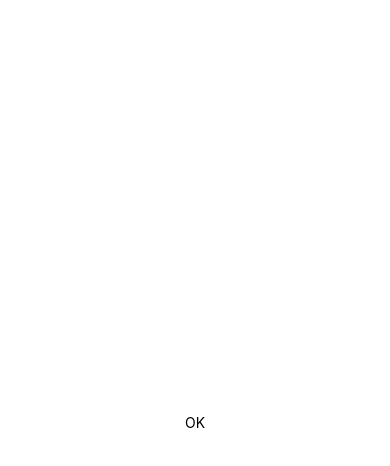
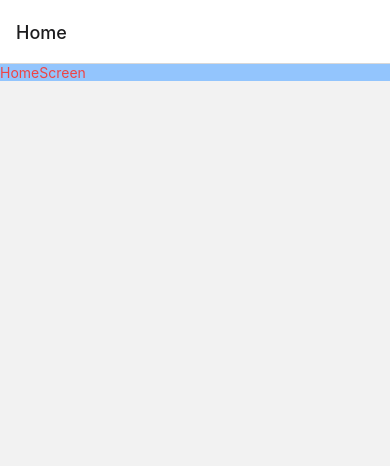
Before and after one commit to thutasann/foodnative, a React Native app: screen /Home in a window 390 px wide. Shown: the top 466 px of the page. Built offline with nearby package versions, Linux system fonts and the light colour scheme.

Commit message:
feat: tailwind setup

```diff
--- a/App.tsx
+++ b/App.tsx
@@ -1,20 +1,15 @@
-import { StatusBar } from 'expo-status-bar'
-import { StyleSheet, Text, View } from 'react-native'
+import { NavigationContainer } from '@react-navigation/native'
+import HomeScreen from './screens/HomeScreen'
+import { createNativeStackNavigator } from '@react-navigation/native-stack'
+
+const Stack = createNativeStackNavigator()
 
 export default function App() {
   return (
-    <View style={styles.container}>
-      <Text>OK</Text>
-      <StatusBar style='auto' />
-    </View>
+    <NavigationContainer>
+      <Stack.Navigator>
+        <Stack.Screen name='Home' component={HomeScreen} />
+      </Stack.Navigator>
+    </NavigationContainer>
   )
 }
-
-const styles = StyleSheet.create({
-  container: {
-    flex: 1,
-    backgroundColor: '#fff',
-    alignItems: 'center',
-    justifyContent: 'center',
-  },
-})
--- a/babel.config.js
+++ b/babel.config.js
@@ -1,6 +1,7 @@
-module.exports = function(api) {
-  api.cache(true);
+module.exports = function (api) {
+  api.cache(true)
   return {
     presets: ['babel-preset-expo'],
-  };
-};
+    plugins: ['nativewind/babel'],
+  }
+}
--- /dev/null
+++ b/screens/HomeScreen.tsx
@@ -0,0 +1,15 @@
+import { View, Text } from 'react-native'
+import React from 'react'
+import { styled } from 'nativewind'
+
+const StyledText = styled(Text)
+
+const HomeScreen = () => {
+  return (
+    <View>
+      <StyledText className='text-red-500 bg-blue-300'>HomeScreen</StyledText>
+    </View>
+  )
+}
+
+export default HomeScreen
--- /dev/null
+++ b/tailwind.config.js
@@ -0,0 +1,8 @@
+/** @type {import('tailwindcss').Config} */
+module.exports = {
+  content: ['./screens/**/*.{.js,ts,jsx,tsx}', './pages/**/*.{.js,ts,jsx,tsx}', './components/**/*.{.js,ts,jsx,tsx}'],
+  theme: {
+    extend: {},
+  },
+  plugins: [],
+}
```
Also changed, not shown: package.json (+8 -1 lines), 1 other file (tests, documents, lock files or other folders).
